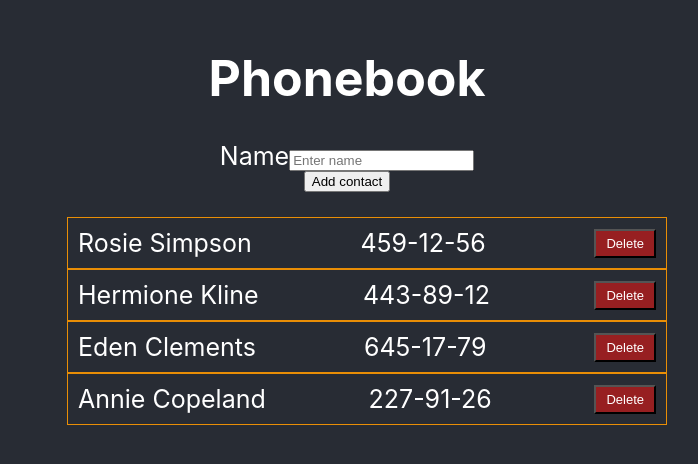
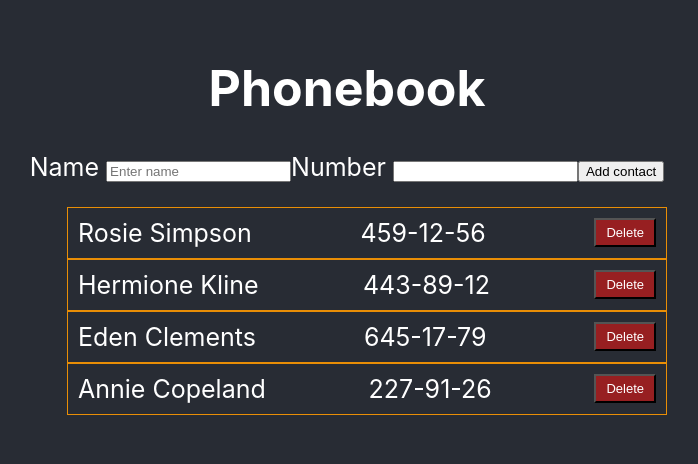
Before and after one commit to MeatyRenegade/goit-react-hw-02-phonebook, a React (Create React App) app: page / in a window 1280 px wide. Shown: the part 168-632 px from the top of the page, without its empty margins (293-991 px from the left). Built offline with nearby package versions, Linux system fonts and the light colour scheme.

Commit message:
Добавлены методы обработки информации

```diff
--- a/src/App.css
+++ b/src/App.css
@@ -7,7 +7,6 @@
   text-align: center;
 
   font-size: 25px;
-  /* font-size: calc(10px + 2vmin); */
   background-color: #282c34;
   color: white;
 }
--- a/src/App.js
+++ b/src/App.js
@@ -1,5 +1,10 @@
 import { Component } from 'react';
 import './App.css';
+
+const INITIAL_STATE = {
+  name: '',
+  number: '',
+};
 
 class App extends Component {
   state = {
@@ -10,12 +15,28 @@
       { id: 'id-4', name: 'Annie Copeland', number: '227-91-26' },
     ],
     name: '',
+    number: '',
   };
 
   deleteContact = id => {
     this.setState(prevState => ({
       contacts: prevState.contacts.filter(contact => contact.id !== id),
     }));
+  };
+
+  handleChange = e => {
+    const { name, value } = e.currentTarget;
+    this.setState({ [name]: value });
+  };
+
+  handleSubmit = e => {
+    e.preventDefault();
+    console.log(this.state);
+    this.formReset();
+  };
+
+  formReset = () => {
+    this.setState({ ...INITIAL_STATE });
   };
 
   render() {
@@ -25,9 +46,9 @@
       <>
         <div className="App">
           <h1>Phonebook</h1>
-          <form>
+          <form onSubmit={this.handleSubmit}>
             <label>
-              Name
+              Name{' '}
               <input
                 type="text"
                 name="name"
@@ -35,12 +56,25 @@
                 pattern="^[a-zA-Zа-яА-Я]+(([' -][a-zA-Zа-яА-Я ])?[a-zA-Zа-яА-Я]*)*$"
                 title="Имя может состоять только из букв, апострофа, тире и пробелов. Например Adrian, Jacob Mercer, Charles de Batz de Castelmore d'Artagnan и т. п."
                 required
+                value={this.state.name}
                 onChange={this.handleChange}
               />
             </label>
+            <label>
+              Number{' '}
+              <input
+                type="tel"
+                name="number"
+                pattern="\+?\d{1,4}?[-.\s]?\(?\d{1,3}?\)?[-.\s]?\d{1,4}[-.\s]?\d{1,4}[-.\s]?\d{1,9}"
+                title="Номер телефона должен состоять цифр и может содержать пробелы, тире, круглые скобки и может начинаться с +"
+                required
+                value={this.state.number}
+                onChange={this.handleChange}
+              />
+            </label>
+            <button type="submit">Add contact</button>
           </form>
 
-          <button type="submit">Add contact</button>
           <ul className="ContactList">
             {contacts.map(contact => (
               <li className="ContactList_item" key={contact.id}>
```
